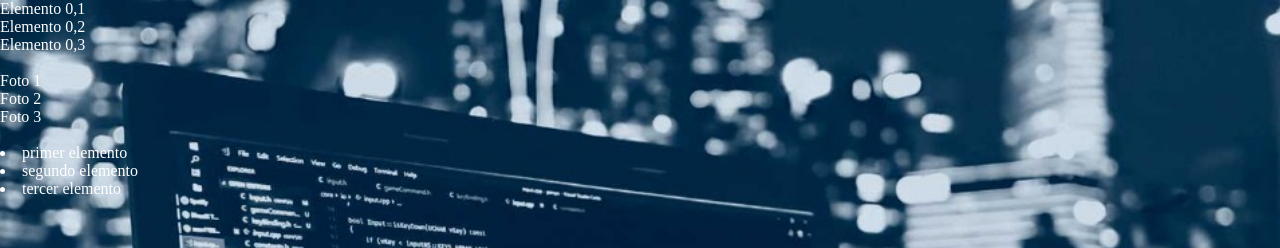
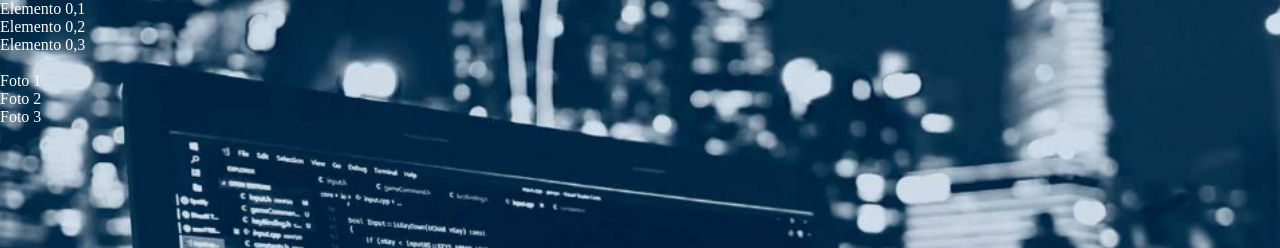
Before and after one commit to Soy-Gape/DatosPrueba, a plain HTML site: page index.html in a window 1280 px wide. Shown: the top 248 px of the page. Drawn offline with Linux system fonts and the light colour scheme.

Commit message:
ELIMINE CONTENIDO DE UN DIV

```diff
--- a/index.html
+++ b/index.html
@@ -28,11 +28,7 @@
   <br>
 </table>
 </center>
-  <div>
-    <li>primer elemento</li>
-    <li>segundo elemento</li>
-    <li>tercer elemento</li>
-  </div>
+
 </div>
   <script src="script.js"></script>
 </body>
```
